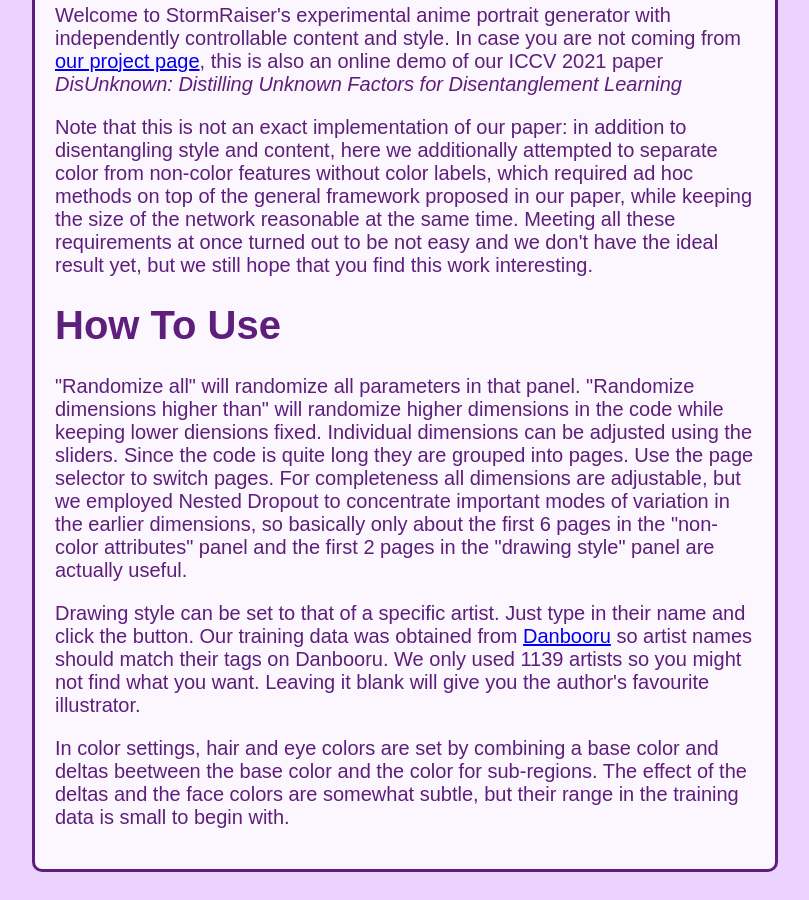
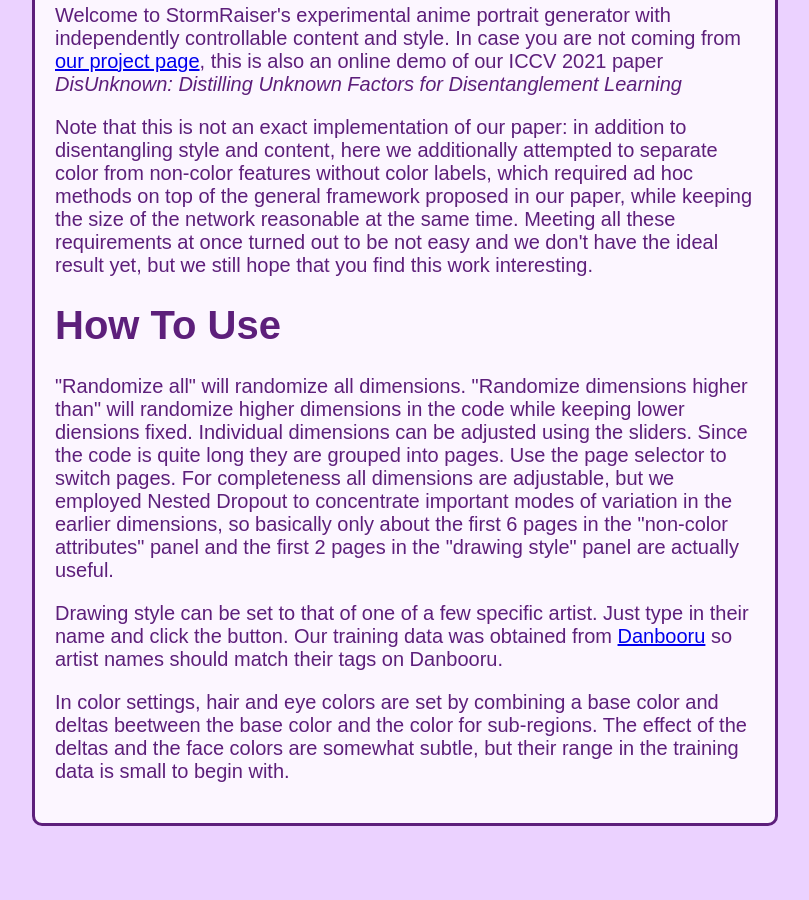
Before and after one commit to stormraiser/disunknown, a Jekyll site: the page built from docs/nekonetworks/demo.html, in a window 1280 px wide and 900 px high, scrolled down 1046 px. Shown: the whole window, without its empty margins (235-1044 px from the left). Built offline with Jekyll 4.4.1, drawn with Linux system fonts in a browser that asks for light colours; after the commit the page ends 1900 px from its top, so only the background shows below that; part of the change alters nothing that is shown.

Commit message:
adjust controls

```diff
--- a/docs/nekonetworks/demo.html
+++ b/docs/nekonetworks/demo.html
@@ -14,9 +14,11 @@ permalink: /nekonetworks/
 			<div class="filler"></div>
 			<div id="contentSliderGroup" class="control_group color1">
 				<div class="group_title">Non-color attributes</div>
+				<!--
 				<div class="hbox">
 					<button class="control full light" style="visibility:hidden;">dummy</button>
 				</div>
+				-->
 				<div class="hbox">
 					<button class="control full light" onclick="randomizeContent(false);">Randomize all</button>
 					<button class="control left light" onclick="randomizeContent(true);">Randomize dimensions higher than</button>
@@ -80,11 +82,13 @@ permalink: /nekonetworks/
 					<input class="control right light" size="15" list="artistList" required></input>
 					<div class="control" style="visibility:hidden;">Artist not found!</div>
 				</div>
+				<!--
 				<div class="hbox">
 					<button class="control full light" onclick="randomizeStyle(false);">Randomize all</button>
 					<button class="control left light" onclick="randomizeStyle(true);">Randomize dimensions higher than</button>
 					<input class="control right light" type="number" min="0" max="255" value="0" required></input>
 				</div>
+				-->
 				<div class="hbox">
 					<div class="vbox"></div>
 					<div class="vbox"></div>
@@ -103,9 +107,9 @@ permalink: /nekonetworks/
 			<p>Note that this is not an exact implementation of our paper: in addition to disentangling style and content, here we additionally attempted to separate color from non-color features without color labels, which required ad hoc methods on top of the general framework proposed in our paper, while keeping the size of the network reasonable at the same time. Meeting all these requirements at once turned out to be not easy and we don't have the ideal result yet, but we still hope that you find this work interesting.</p>
 
 			<h1>How To Use</h1>
-			<p>"Randomize all" will randomize all parameters in that panel. "Randomize dimensions higher than" will randomize higher dimensions in the code while keeping lower diensions fixed. Individual dimensions can be adjusted using the sliders. Since the code is quite long they are grouped into pages. Use the page selector to switch pages. For completeness all dimensions are adjustable, but we employed Nested Dropout to concentrate important modes of variation in the earlier dimensions, so basically only about the first 6 pages in the "non-color attributes" panel and the first 2 pages in the "drawing style" panel are actually useful.</p>
+			<p>"Randomize all" will randomize all dimensions. "Randomize dimensions higher than" will randomize higher dimensions in the code while keeping lower diensions fixed. Individual dimensions can be adjusted using the sliders. Since the code is quite long they are grouped into pages. Use the page selector to switch pages. For completeness all dimensions are adjustable, but we employed Nested Dropout to concentrate important modes of variation in the earlier dimensions, so basically only about the first 6 pages in the "non-color attributes" panel and the first 2 pages in the "drawing style" panel are actually useful.</p>
 
-			<p>Drawing style can be set to that of a specific artist. Just type in their name and click the button. Our training data was obtained from <a href="https://danbooru.donmai.us/">Danbooru</a> so artist names should match their tags on Danbooru. We only used 1139 artists so you might not find what you want. Leaving it blank will give you the author's favourite illustrator.</p>
+			<p>Drawing style can be set to that of one of a few specific artist. Just type in their name and click the button. Our training data was obtained from <a href="https://danbooru.donmai.us/">Danbooru</a> so artist names should match their tags on Danbooru.</p>
 
 			<p>In color settings, hair and eye colors are set by combining a base color and deltas beetween the base color and the color for sub-regions. The effect of the deltas and the face colors are somewhat subtle, but their range in the training data is small to begin with.</p>
 		</div>
--- a/docs/nekonetworks/demo.js
+++ b/docs/nekonetworks/demo.js
@@ -420,7 +420,8 @@ function checkAllLoaded() {
 	displayGroup.children[0].children[1].disabled = false;
 	displayGroup.children[0].children[1].innerHTML = "Generate";
 	randomizeContent(0);
-	randomizeStyle(0);
+	//randomizeStyle(0);
+	randomSelectStyle();
 	randomizeColor(0);
 }
 
@@ -430,7 +431,7 @@ function randomizeContent(limited) {
 	}
 	let startDim;
 	if (limited) {
-		startDim = Math.min(Math.max(contentControl.sliderGroup.children[2].children[2].value, 0), 511) + 1;
+		startDim = Math.min(Math.max(contentControl.sliderGroup.children[1].children[2].value, 0), 511) + 1;
 		if (startDim >= 511) {
 			return;
 		}
@@ -442,8 +443,9 @@ function randomizeContent(limited) {
 	let code = tf.randomNormal([1, 64]).matMul(stats.con_basis).squeeze(0).add(stats.con_mean).clipByValue(-2.5, 2.5);
 	let value = code.arraySync();
 	for (let i = startDim; i < 512; i++) {
-		contentControl.value[i] = value[i];
-		contentControl.sliderPos[i] = Math.round((value[i] + 2.5) / 5 * 160) + 4;
+		v = value[i] * 0.5
+		contentControl.value[i] = v;
+		contentControl.sliderPos[i] = Math.round((v + 2.5) / 5 * 160) + 4;
 	}
 	changePage(contentControl, contentControl.currentPage);
 }
@@ -452,6 +454,7 @@ function getContent() {
 	return tf.tensor(contentControl.value).expandDims(0);
 }
 
+/*
 function randomizeStyle(limited) {
 	if (!allLoaded) {
 		return;
@@ -472,6 +475,18 @@ function randomizeStyle(limited) {
 	for (let i = startDim; i < 256; i++) {
 		styleControl.value[i] = value[i];
 		styleControl.sliderPos[i] = Math.round((value[i] + 2.5) / 5 * 160) + 4;
+	}
+	changePage(styleControl, styleControl.currentPage);
+}
+*/
+
+function randomSelectStyle() {
+	let artistIndex = Math.floor(Math.random() * stats.artist_names.length);
+	let artistStyle = stats.artist_sty[artistIndex]
+	for (let i = 0; i < 256; i++) {
+		v = Math.min(Math.max(artistStyle[i], -2.5), 2.5)
+		styleControl.value[i] = v;
+		styleControl.sliderPos[i] = Math.round((v + 2.5) / 5 * 160) + 4;
 	}
 	changePage(styleControl, styleControl.currentPage);
 }
@@ -724,7 +739,7 @@ for (controlObj of [contentControl, styleControl]) {
 	for (let i = 0; i < 20; i++) {
 		slider = createSlider(controlObj, i);
 		c = Math.floor(i / 10);
-		controlObj.sliderGroup.children[3].children[1 + c].append(slider);
+		controlObj.sliderGroup.children[2].children[1 + c].append(slider);
 		controlObj.sliders.push(slider);
 	}
 
@@ -736,7 +751,7 @@ for (controlObj of [contentControl, styleControl]) {
 	for (let i = 0; i < controlObj.nPage; i++) {
 		let selector = createSelector(controlObj, i, (i * 20).toString());
 		controlObj.pageSelectors.push(selector);
-		controlObj.sliderGroup.children[3].children[0].append(selector);
+		controlObj.sliderGroup.children[2].children[0].append(selector);
 	}
 
 	changePage(controlObj, 0);
```
